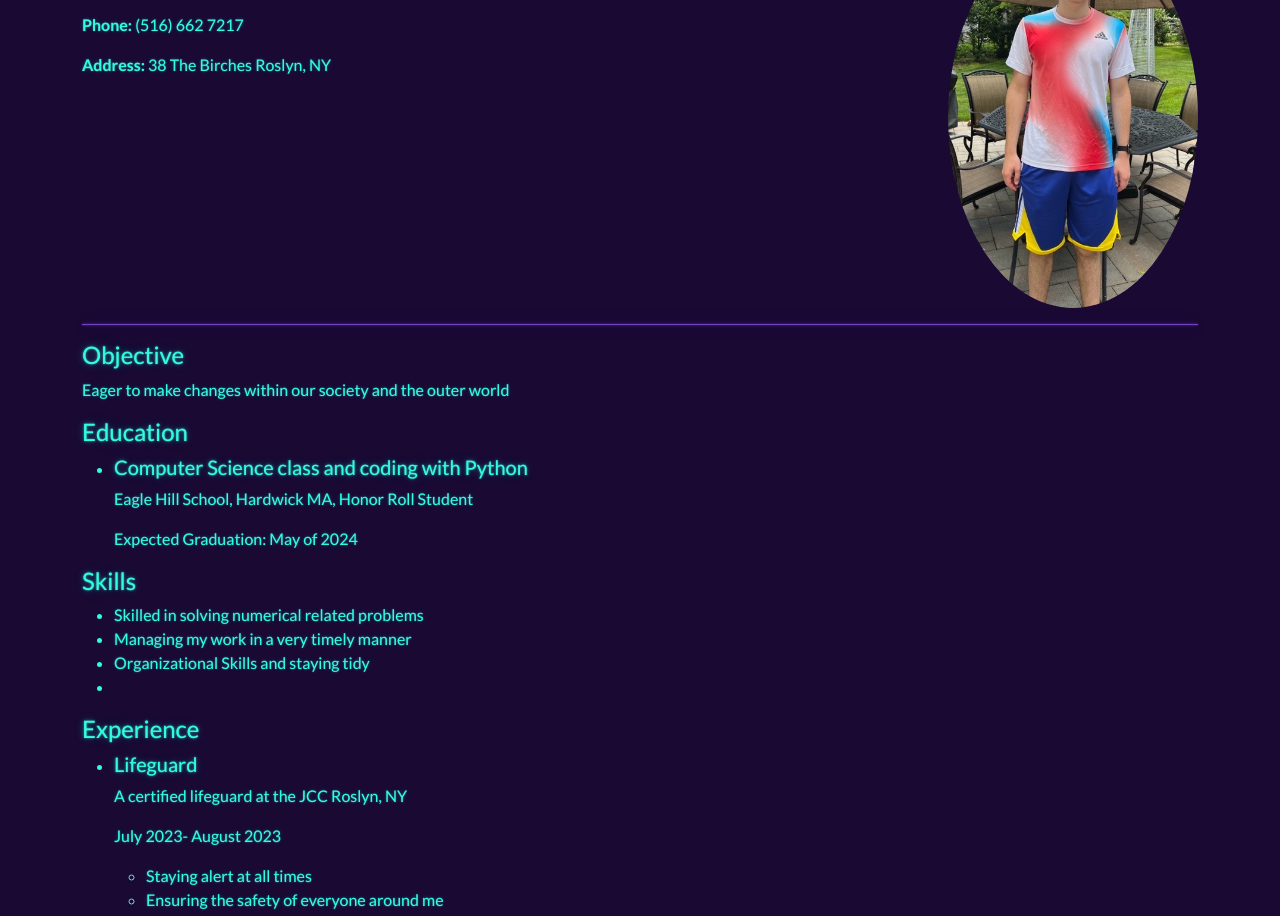
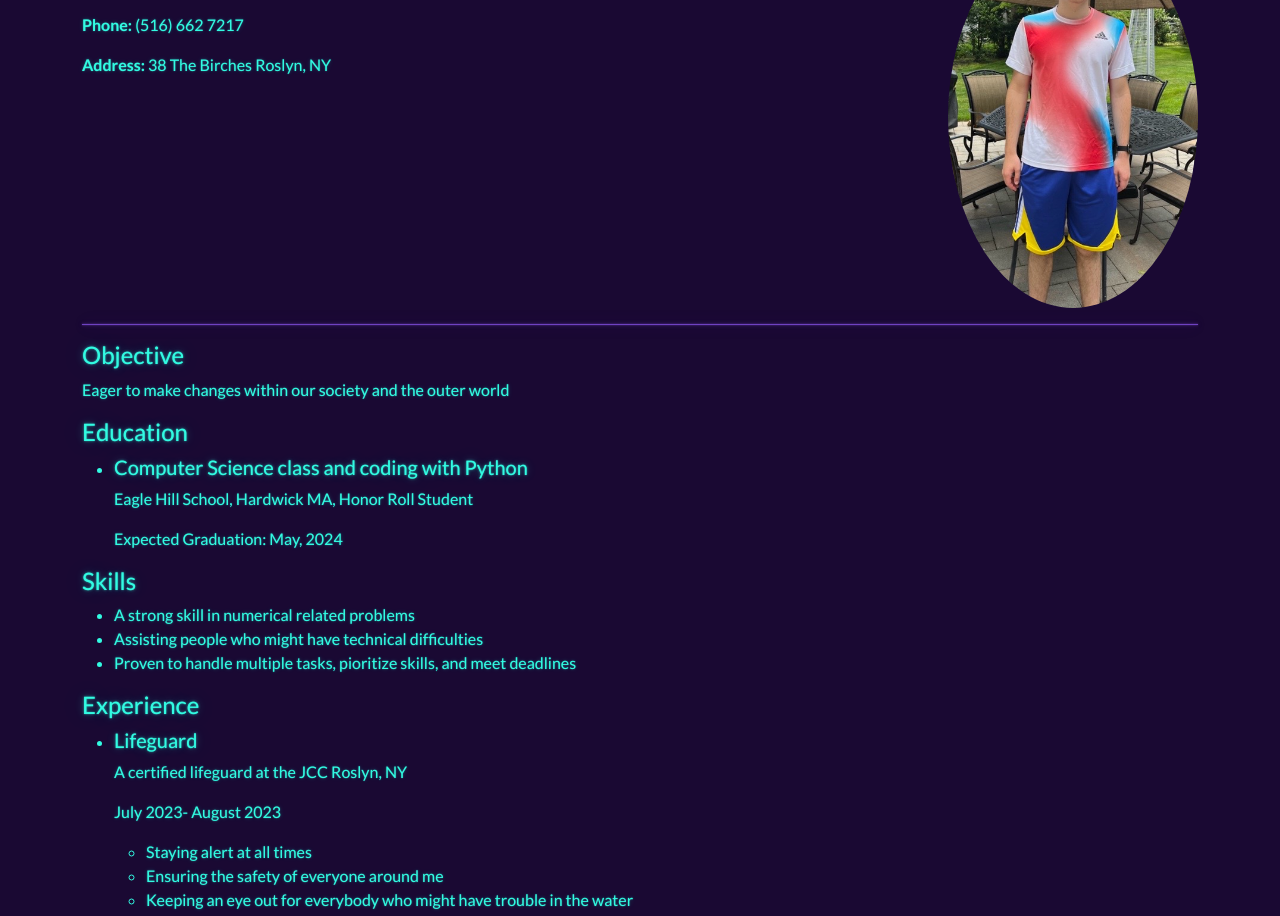
Before and after one commit to TODDRUBINSTEIN/TODDRUBINSTEIN.github.io, a plain HTML site: page index.html in a window 1280 px wide. Shown: the part 153-1069 px from the top of the page. Drawn offline with nearby package versions, Linux system fonts and the light colour scheme.

Commit message:
Update index.html

```diff
--- a/index.html
+++ b/index.html
@@ -52,17 +52,16 @@
         <h5>Computer Science class and coding with Python</h5>
         <!-Adelphi University>
         <p>Eagle Hill School, Hardwick MA, Honor Roll Student</p>
-        <p>Expected Graduation: May of 2024</p>
+        <p>Expected Graduation: May, 2024</p>
       </li>
     </ul>
 
     <h4>Skills</h4>
     <ul>
       <!-- List of Skills -->
-      <li>Skilled in solving numerical related problems</li>
-      <li>Managing my work in a very timely manner</li>
-      <li>Organizational Skills and staying tidy </li>
-      <li></li>
+      <li>A strong skill in numerical related problems</li>
+      <li>Assisting people who might have technical difficulties</li>
+      <li>Proven to handle multiple tasks, pioritize skills, and meet deadlines</li>
     </ul>
 
     <h4>Experience</h4>
```
